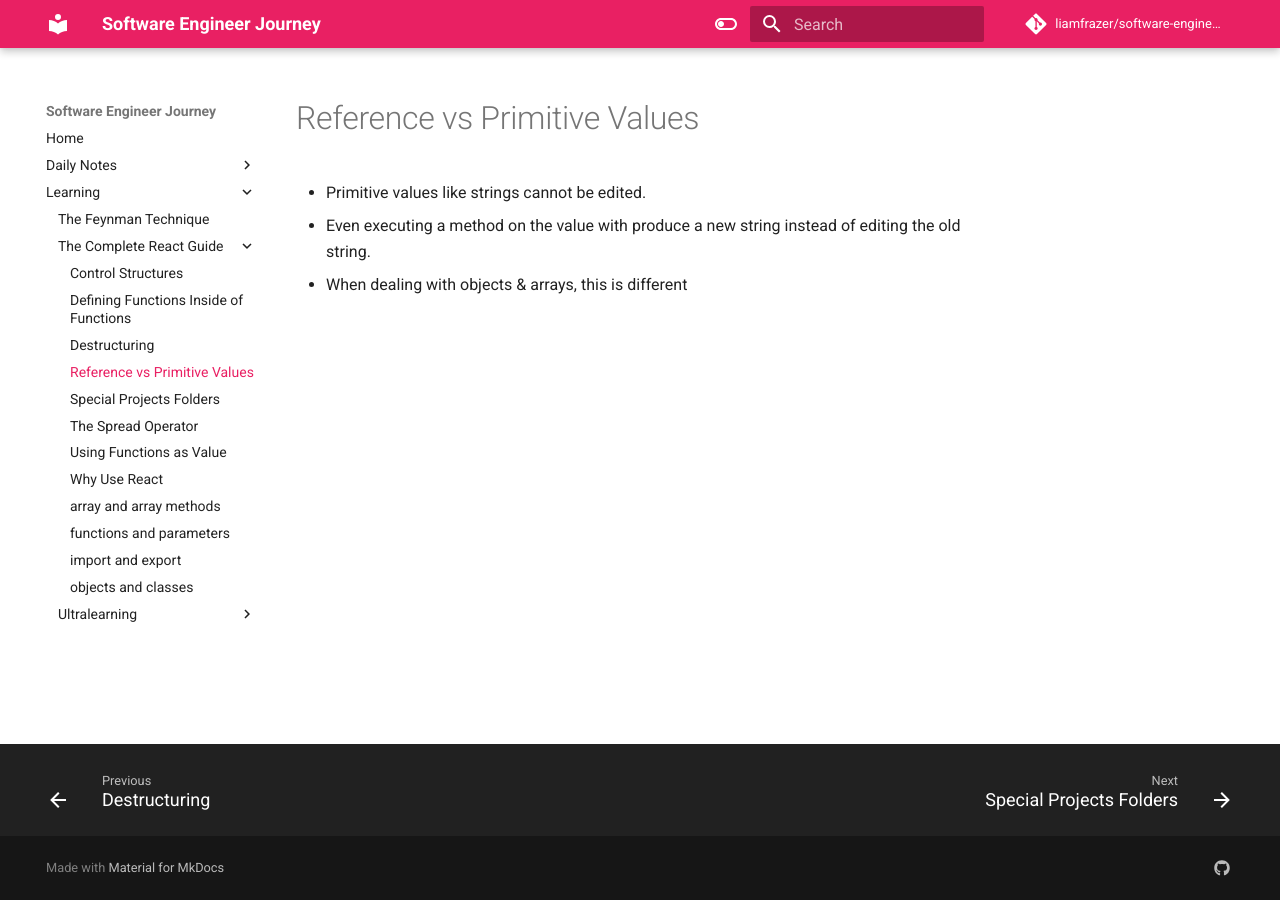
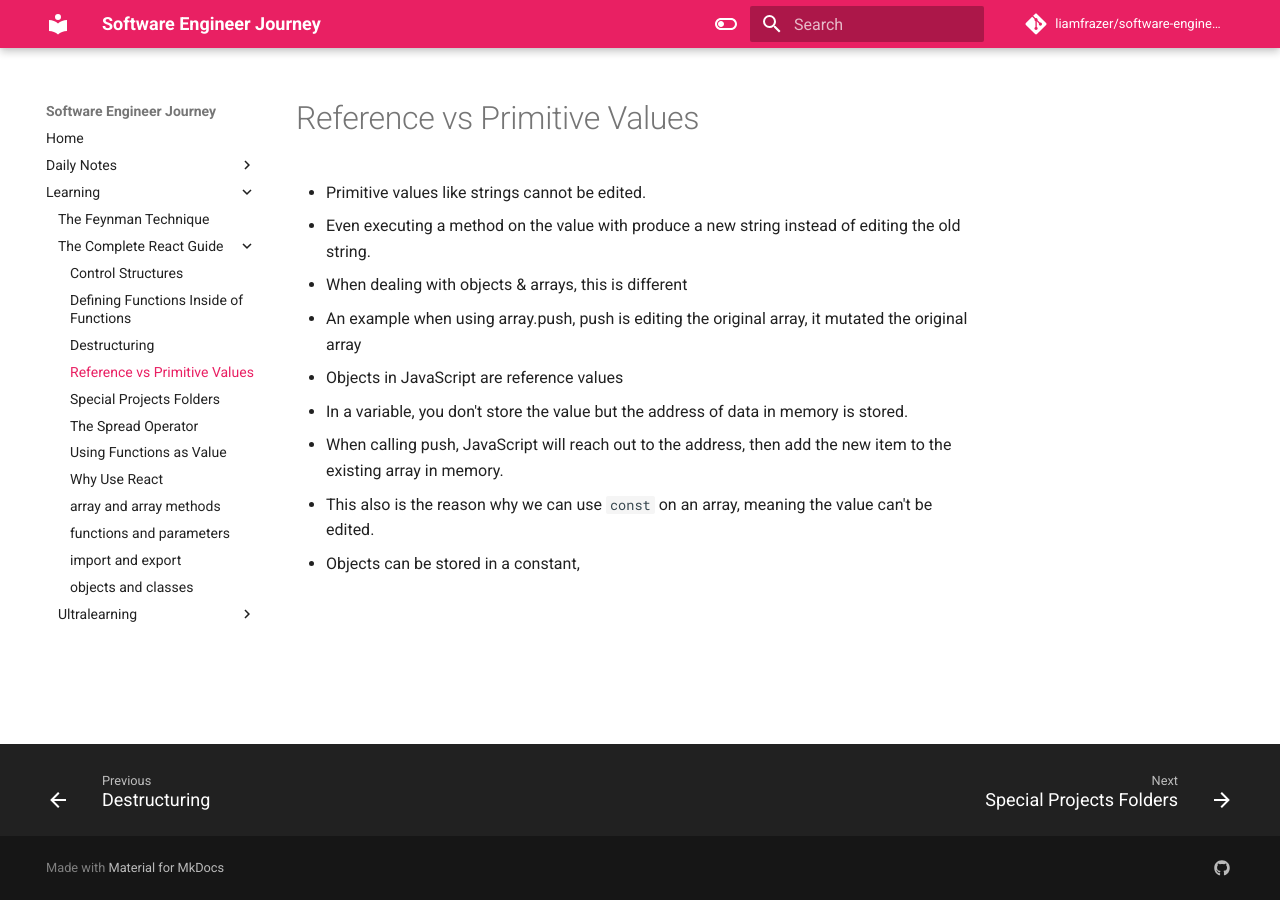
Before and after one commit to liamfrazer/software-engineer-journey, an MkDocs documentation site: the page built from docs/Learning/The Complete React Guide/Reference vs Primitive Values.md, in a window 1280 px wide. Built offline with MkDocs 1.6.1 and Material for MkDocs 9.7.7, drawn with Linux system fonts in a browser that asks for light colours; comment, search, counter and statistics services are not loaded.

Commit message:
vault backup: 2023-12-10 14:23:01

```diff
--- a/docs/Learning/The Complete React Guide/Reference vs Primitive Values.md
+++ b/docs/Learning/The Complete React Guide/Reference vs Primitive Values.md
@@ -5,6 +5,7 @@ tags:
   - values
   - objects
   - arrays
+  - const
 ---
 # Reference vs Primitive Values
 
@@ -12,3 +13,11 @@ tags:
 * Even executing a method on the value with produce a new string instead of editing the old string.
 
 * When dealing with objects & arrays, this is different
+* An example when using array.push, push is editing the original array,  it mutated the original array
+* Objects in JavaScript are reference values
+
+* In a variable, you don't store the value but the address of data in memory is stored.
+* When calling push, JavaScript will reach out to the address, then add the new item to the existing array in memory.
+
+* This also is the reason why we can use `const` on an array, meaning the value can't be edited.
+* Objects can be stored in a constant,
```
